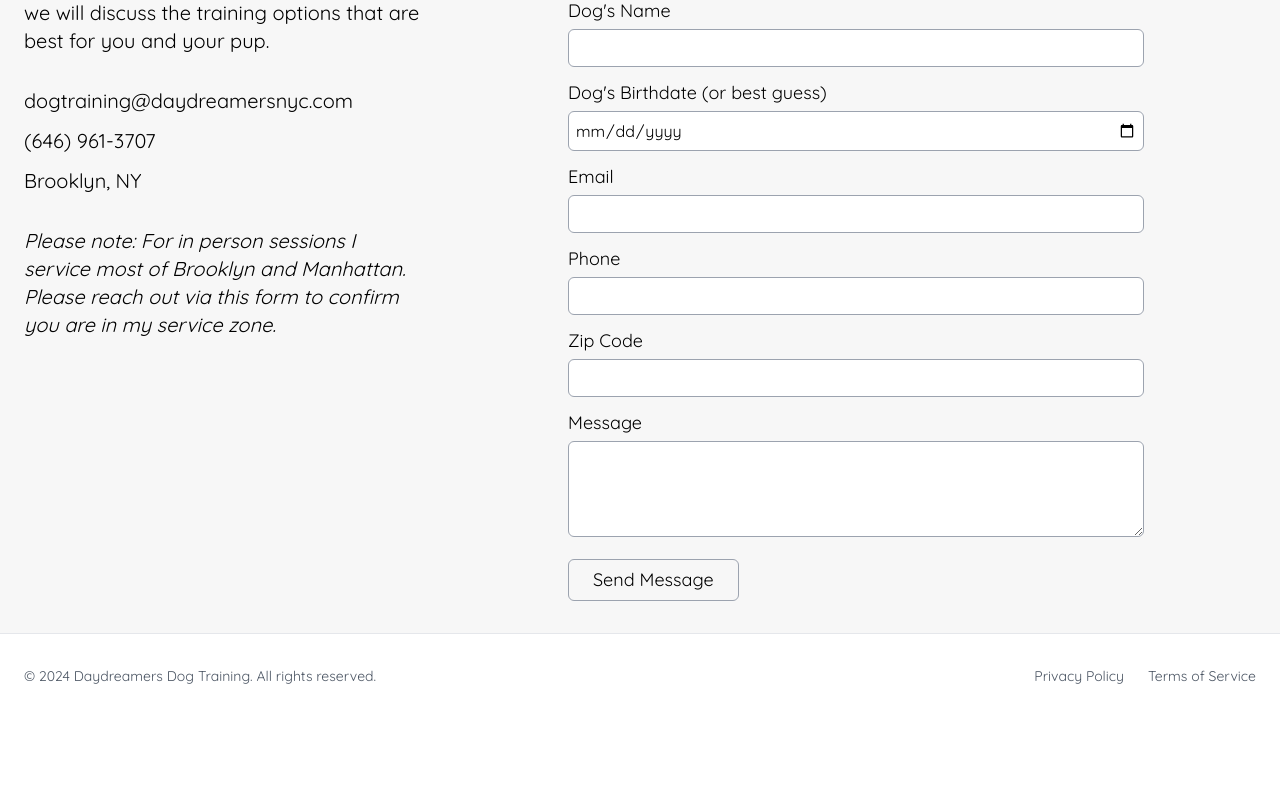
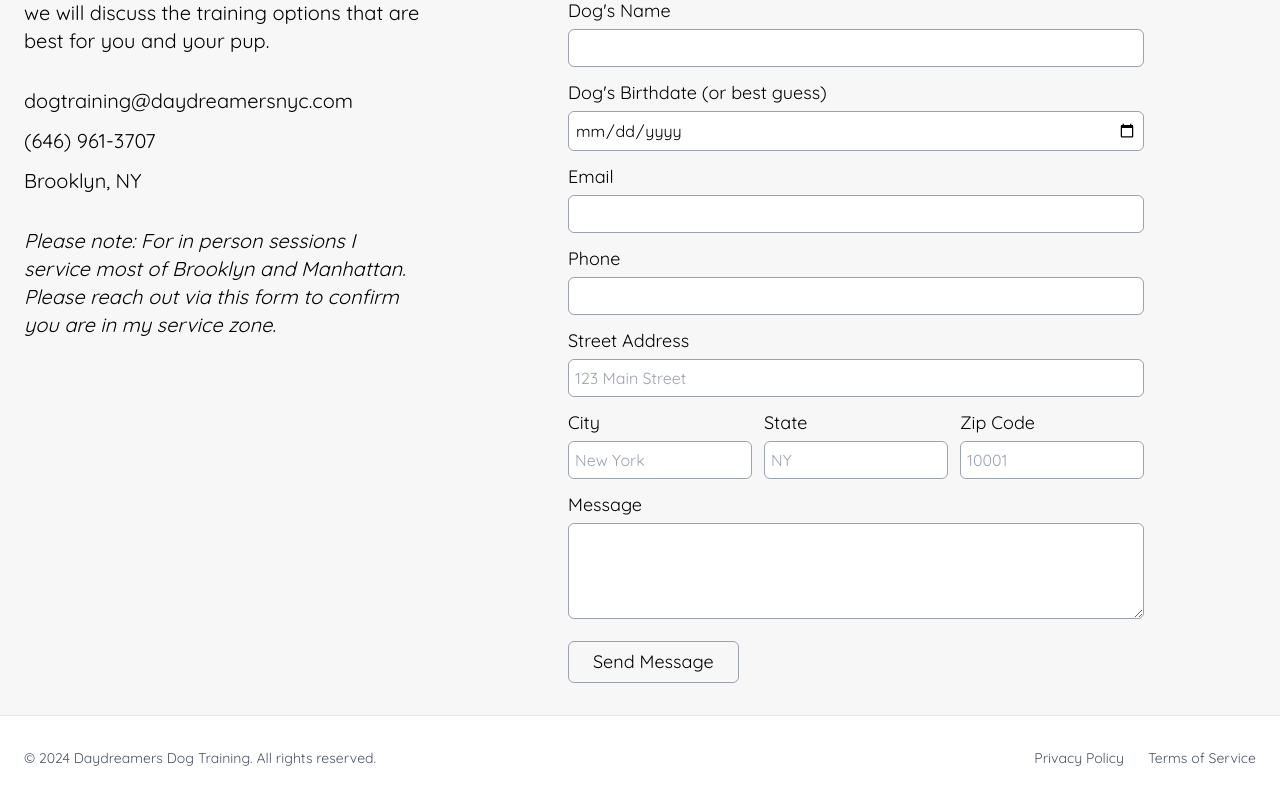
Before and after one commit to geoffvrijmoet/training-daydreamers-com, a Next.js app: page / in a window 1280 px wide. Shown: the part 1692-2492 px from the top of the page. Before the commit the page ends 2410 px from the top, so only its background shows below. Built offline with nearby package versions, Linux system fonts and the light colour scheme.

Commit message:
Enhance contact form to include address fields (street, city, state) and update email content to reflect full address instead of zip code.

```diff
--- a/app/api/contact/route.ts
+++ b/app/api/contact/route.ts
@@ -5,7 +5,7 @@ import { MongoClient } from 'mongodb'
 export async function POST(request: Request) {
   try {
     const formData = await request.json()
-    const { name, dogName, dogBirthdate, email, phone, zipCode, message } = formData
+    const { name, dogName, dogBirthdate, email, phone, streetAddress, city, state, zipCode, message } = formData
 
     const transporter = nodemailer.createTransport({
       host: "smtp.gmail.com",
@@ -17,6 +17,10 @@ export async function POST(request: Request) {
       },
     })
 
+    // Build address string from components
+    const addressParts = [streetAddress, city, state, zipCode].filter(part => part && part.trim())
+    const fullAddress = addressParts.length > 0 ? addressParts.join(', ') : 'Not provided'
+
     await transporter.sendMail({
       from: process.env.EMAIL_USER,
       to: "dogtraining@daydreamersnyc.com",
@@ -26,7 +30,7 @@ export async function POST(request: Request) {
           <p><strong>Name:</strong> ${name}</p>
           <p><strong>Email address:</strong> ${email}</p>
           <p><strong>Phone number:</strong> ${phone}</p>
-          <p><strong>Zip Code:</strong> ${zipCode}</p>
+          <p><strong>Address:</strong> ${fullAddress}</p>
           <br>
           <p><strong>Dog:</strong> ${dogName}, born ${dogBirthdate}</p>
           <br>
--- a/components/contact-form-client.tsx
+++ b/components/contact-form-client.tsx
@@ -9,6 +9,9 @@ export default function ContactFormClient() {
     dogBirthdate: '',
     email: '',
     phone: '',
+    streetAddress: '',
+    city: '',
+    state: '',
     zipCode: '',
     message: ''
   })
@@ -37,6 +40,9 @@ export default function ContactFormClient() {
           dogBirthdate: '',
           email: '',
           phone: '',
+          streetAddress: '',
+          city: '',
+          state: '',
           zipCode: '',
           message: ''
         })
@@ -108,6 +114,41 @@ export default function ContactFormClient() {
       </div>
 
       <div className="mb-3">
+        <label className="block mb-1 text-lg">Street Address</label>
+        <input
+          type="text"
+          value={formData.streetAddress}
+          onChange={(e) => setFormData(prev => ({ ...prev, streetAddress: e.target.value }))}
+          className="w-full border border-gray-400 p-1.5 rounded-md"
+          placeholder="123 Main Street"
+        />
+      </div>
+
+      <div className="grid grid-cols-1 md:grid-cols-3 gap-3 mb-3">
+        <div>
+          <label className="block mb-1 text-lg">City</label>
+          <input
+            type="text"
+            value={formData.city}
+            onChange={(e) => setFormData(prev => ({ ...prev, city: e.target.value }))}
+            className="w-full border border-gray-400 p-1.5 rounded-md"
+            placeholder="New York"
+          />
+        </div>
+
+        <div>
+          <label className="block mb-1 text-lg">State</label>
+          <input
+            type="text"
+            value={formData.state}
+            onChange={(e) => setFormData(prev => ({ ...prev, state: e.target.value }))}
+            className="w-full border border-gray-400 p-1.5 rounded-md"
+            placeholder="NY"
+            maxLength={2}
+          />
+        </div>
+
+        <div>
           <label className="block mb-1 text-lg">Zip Code</label>
           <input
             type="text"
@@ -116,8 +157,10 @@ export default function ContactFormClient() {
             value={formData.zipCode}
             onChange={(e) => setFormData(prev => ({ ...prev, zipCode: e.target.value }))}
             className="w-full border border-gray-400 p-1.5 rounded-md"
+            placeholder="10001"
             required
           />
+        </div>
       </div>
 
       <div className="mb-4">
```
Lines whose indentation alone changed are shown as unchanged.
